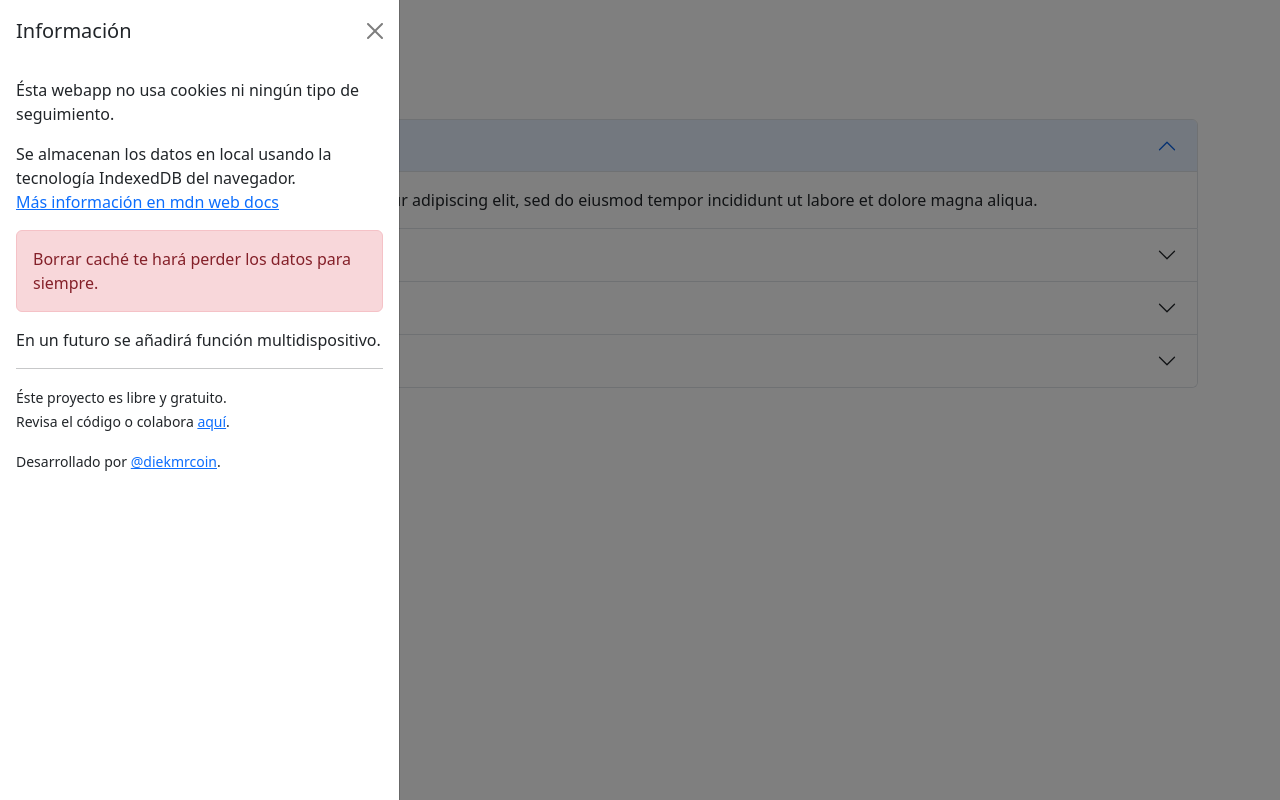
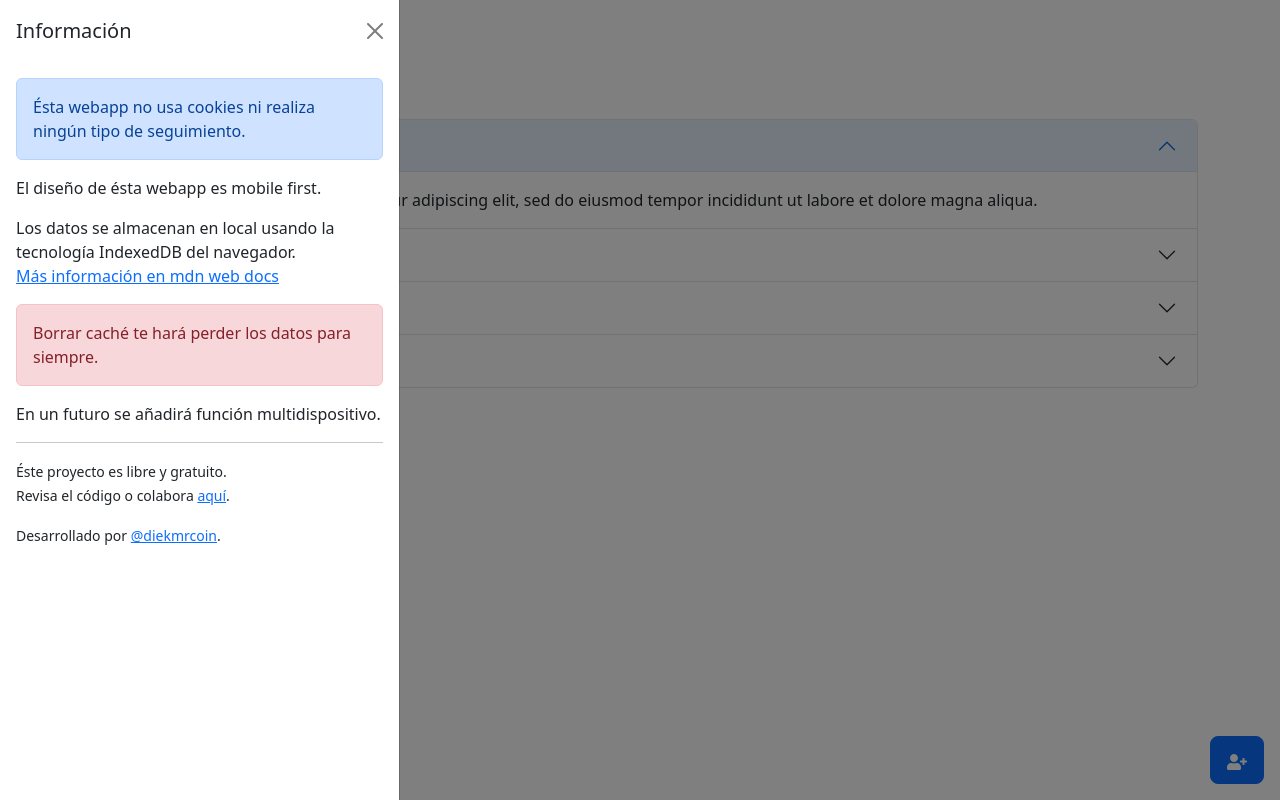
Before and after one commit to diekmrcoin/privacy-identities, a React (Create React App) app: page / in a window 1280 px wide. Both pictures are taken after a click on the button "Saber más". Built offline with nearby package versions, Linux system fonts and the light colour scheme.

Commit message:
Added react-icons

```diff
--- a/package.json
+++ b/package.json
@@ -11,6 +11,7 @@
     "react": "^18.2.0",
     "react-bootstrap": "^2.5.0",
     "react-dom": "^18.2.0",
+    "react-icons": "^4.6.0",
     "react-scripts": "5.0.1",
     "web-vitals": "^2.1.4",
     "workbox-background-sync": "^6.5.4",
--- a/src/App.css
+++ b/src/App.css
@@ -1,5 +1,11 @@
 .App {
   margin-top: 1em;
+}
+
+.new-element {
+  position: absolute;
+  bottom: 1em;
+  right: 1em;
 }
 
 .App-logo {
--- a/src/App.js
+++ b/src/App.js
@@ -5,6 +5,7 @@ import Container from "react-bootstrap/Container";
 import Button from "react-bootstrap/Button";
 import AboutMe from "./pages/about-me/about-me";
 import { publish } from "./services/event.service";
+import { FaUserPlus } from "react-icons/fa";
 
 class App extends React.Component {
   constructor(props) {
@@ -33,6 +34,11 @@ class App extends React.Component {
           <Profiles />
         </Container>
         <AboutMe aboutMeEventName={this.state.aboutMeEventName} />
+        <div className="new-element">
+          <Button size="lg">
+            <FaUserPlus />
+          </Button>
+        </div>
       </div>
     );
   }
--- a/src/pages/about-me/about-me.js
+++ b/src/pages/about-me/about-me.js
@@ -26,9 +26,12 @@ class AboutMe extends React.Component {
           <Offcanvas.Title>Información</Offcanvas.Title>
         </Offcanvas.Header>
         <Offcanvas.Body>
-          <p>Ésta webapp no usa cookies ni ningún tipo de seguimiento.</p>
+          <Alert variant="primary">
+            Ésta webapp no usa cookies ni realiza ningún tipo de seguimiento.
+          </Alert>
+          <p>El diseño de ésta webapp es mobile first.</p>
           <p>
-            Se almacenan los datos en local usando la tecnología IndexedDB del
+            Los datos se almacenan en local usando la tecnología IndexedDB del
             navegador.
             <br />
             <a
```
Also changed, not shown: 1 other file (tests, documents, lock files or other folders).
